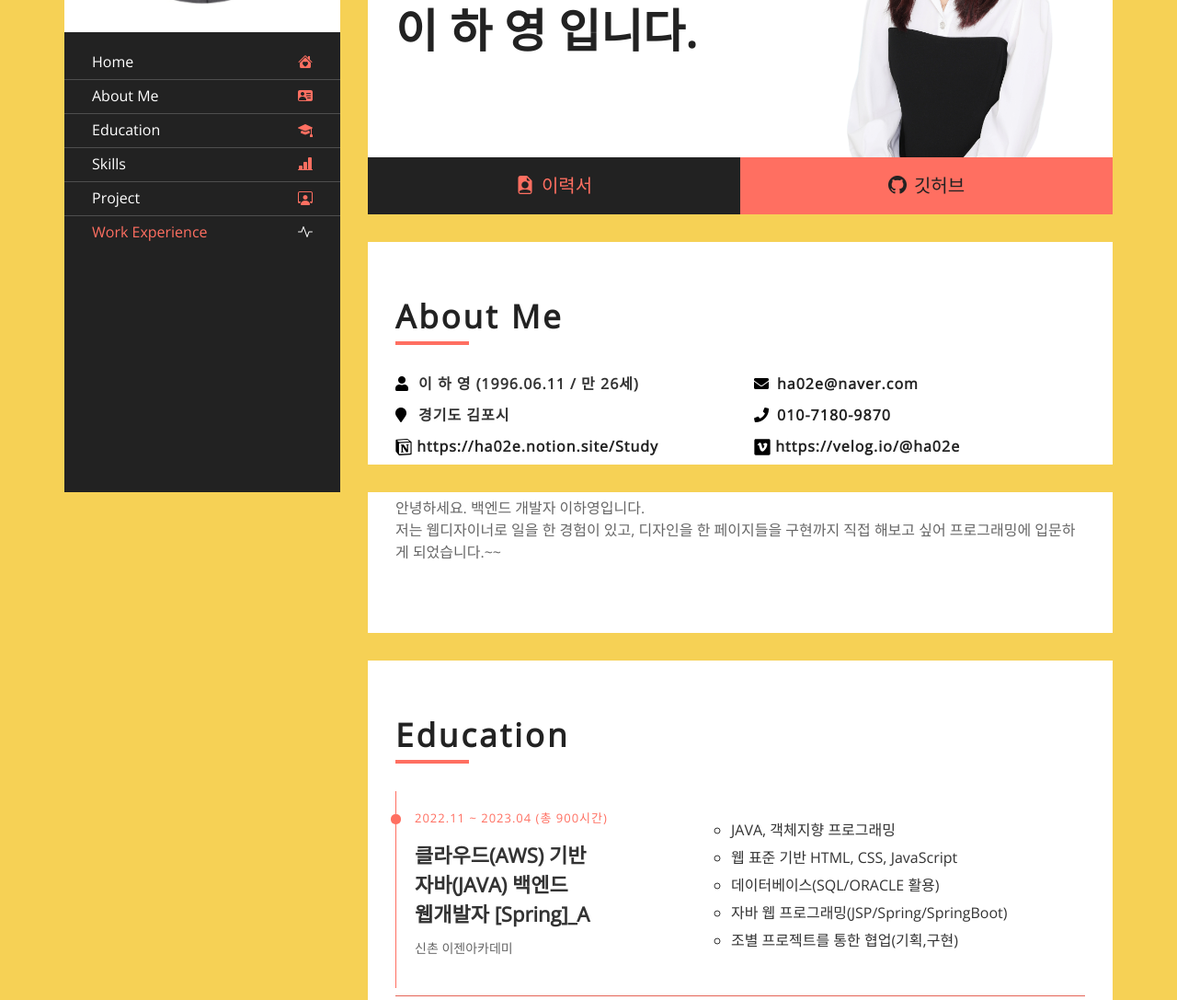
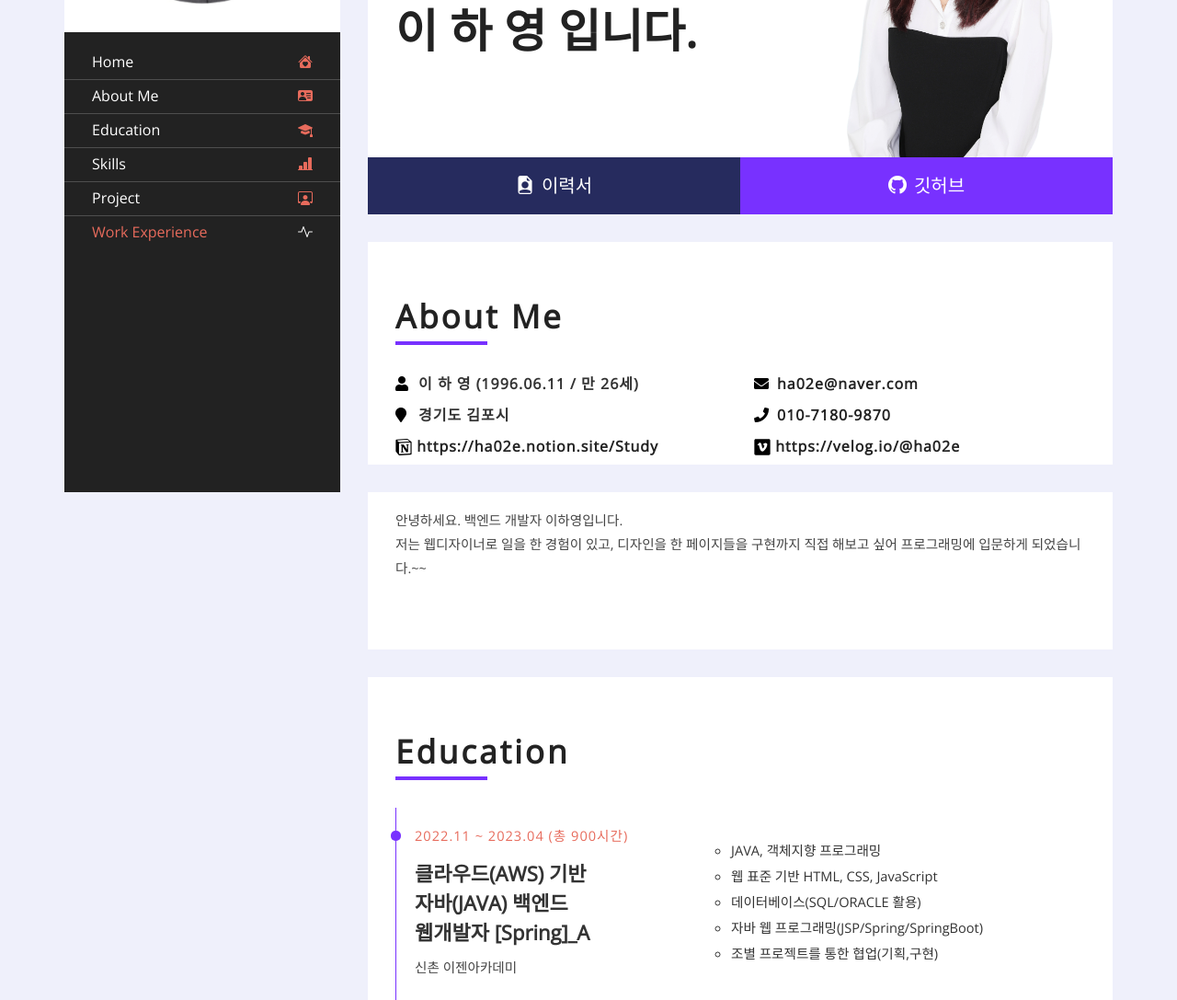
Before and after one commit to ha02e/Portfolio, a plain HTML site: page index.html in a window 1280 px wide. Shown: the part 265-1352 px from the top of the page at 92% size. Drawn offline with nearby package versions, Linux system fonts and the light colour scheme.

Commit message:
23051_배경 색상 수정

```diff
--- a/index.html
+++ b/index.html
@@ -27,14 +27,35 @@
         <link href="css/style.css" rel="stylesheet">
 
         <style>
+            body {
+                background: #eff0fb;
+                color: #444444;
+            }
+            .wrapper .content::before, .wrapper .content::after, .wrapper .content{
+                background: #eff0fb;
+            }
+
+            .large-btn .content-inner, .about, .education, .skill, .portfolio, .experience{
+                border-bottom: 30px solid #eff0fb;
+            }
+
             .navbar-expand-md .navbar-nav .nav-link i {
                 color: #FF6F61;
                 float: right;
                 padding-top: 0px;
                 transition: all .3s;
             }
+            .navbar-expand-md .navbar-nav .nav-link:hover, .navbar-expand-md .navbar-nav .nav-link.active {
+                color: #E76B5C;
+            }
+             .navbar-expand-md .navbar-nav .nav-link i {
+                color: #E76B5C;
+                float: right;
+                padding-top: 0px;
+                transition: all .3s;
+            }
             .header p {
-                color: #FF6F61;
+                color: #E76B5C;
                 font-size: 22px;
                 font-weight: 600;
                 margin: 20px 0 14px 0;
@@ -43,11 +64,20 @@
                 content: '';
                 position: absolute;
                 display: block;
-                width: 80px;
+                width: 100px;
                 height: 4px;
                 bottom: 0;
                 left: 0;
-                background: #FF6F61;
+                background: #7831FF;
+            }
+
+            .large-btn .btn {
+                color: #ffffff;
+                background: #262B5E;
+            }
+            .large-btn .btn:last-child {
+                color: #ffffff;
+                background: #7831FF;
             }
 
             /*About Me 부분*/
@@ -62,13 +92,21 @@
                 width: 25px;
                 color: #000;
             }
+            .about hr{
+                background-color: #7831FF;
+                margin: 20px 0 24px 0;
+            }
+            .introduce{
+                font-size: 14.6px;
+                line-height: 26px;
+            }
 
             /*Education 부분*/
             .education .exp-col {
                 position: relative;
                 width: 100%;
                 padding: 20px 0 20px 20px;
-                border-left: 1px solid #FF6F61;
+                border-left: 1px solid #7831FF;
                 border-bottom: none;
             }
             .education .col-md-8{
@@ -80,15 +118,16 @@
                 content: "";
                 width: 11px;
                 height: 11px;
-                background: #FF6F61;
+                background: #7831FF;
                 top: 5px;
                 left: -26px;
                 border-radius: 5px;
             }
             .education .exp-col span{
-                color: #FF6F61;position: relative;
+                color: #E76B5C;
+                position: relative;
                 display: block;
-                font-size: 13px;
+                font-size: 14.6px;
                 letter-spacing: 1px;
                 margin-bottom: 10px;
             }
@@ -101,7 +140,7 @@
                 color: #333333;
             }
             .education .exp-col h4 {
-                font-size: 14px;
+                font-size: 14.6px;
                 font-weight: 400;
                 font-style: normal;
                 margin: 14px 0;
@@ -110,10 +149,11 @@
                 margin: 6px 0;
                 list-style: circle;
                 color: #333333;
+                font-size: 14.6px;
             }
             .education hr{
                 margin: 8px 0;
-                background-color: #FF6F61;
+                background-color: #7831FF;
             }
 
             /* skills 부분 */
@@ -121,7 +161,6 @@
                 position: relative;
                 padding: 60px 30px 0px 30px;
                 background: #ffffff;
-                border-bottom: 30px solid #F6D155;
             }
             .skill-name{
                 display: flex;
@@ -298,10 +337,18 @@
                 margin: 6px 0;
                 list-style: circle;
                 color: #333333;
+                font-size: 14.6px;
             }
 
             ::before, ::after {
                 box-sizing: border-box;
+            }
+
+            .footer {
+                position: relative;
+                width: 100%;
+                padding: 30px 30px 0 30px;
+                background: #eff0fb;
             }
         </style>
     </head>
@@ -394,7 +441,7 @@
                         <hr>
                         <div class="row align-items-center">
                             <div class="col-md-12">
-                                <p>
+                                <p class="introduce">
                                     안녕하세요. 백엔드 개발자 이하영입니다.<br>
                                     저는 웹디자이너로 일을 한 경험이 있고, 디자인을 한 페이지들을 구현까지 직접 해보고 싶어 프로그래밍에 입문하게 되었습니다.~~</p>
                             </div>
@@ -458,7 +505,7 @@
                             <div class="col-md-7">
                                 <ul class="edu-list">
                                     <li>콘텐츠 기획, 디지털콘텐츠 제작, 웹진/이북 제작,<br>편집디자인, 영상편집 등</li>
-                                    <li>2017 서울국제도서전 참가 (COEX)<br>- 제작한 단행본, 잡지 전시</li>
+                                    <li>2017 서울국제도서전 참가 (COEX)<br>- 졸업작품(단행본, 잡지) 전시</li>
                                     <li>2016 동계 글로벌챌린지 프로그램 선발 및 참여<br>(일본 서점 탐방)</li>
                                 </ul>
                             </div>
```
